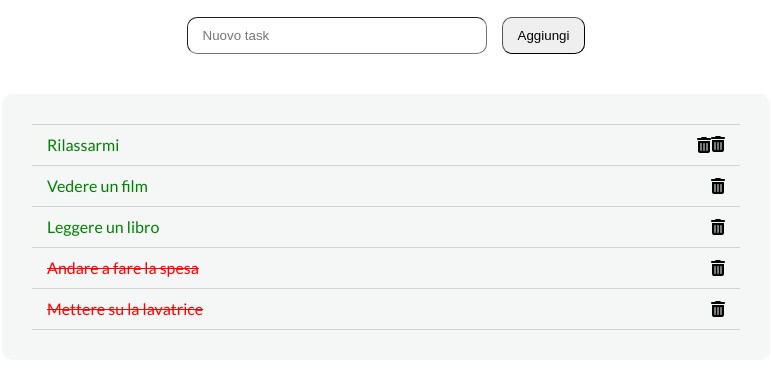
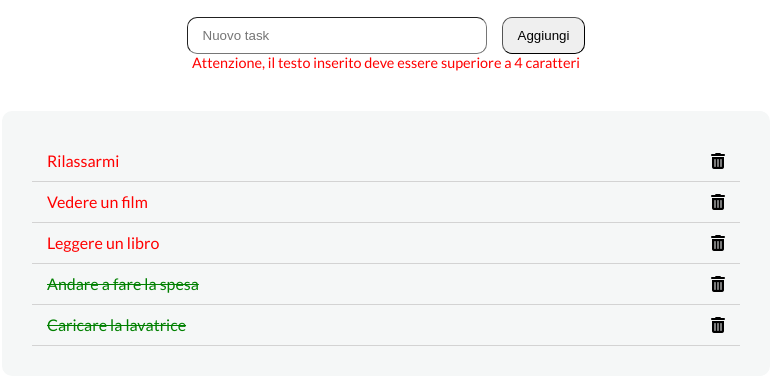
Before and after one commit to ElenaRuscitto/vue-todolist, a plain HTML site: page index.html in a window 1280 px wide. Both pictures are taken after a click on the button "Aggiungi". Shown: the part 73-458 px from the top of the page, without its empty margins (254-1025 px from the left). Drawn offline with nearby package versions, Linux system fonts and the light colour scheme.

Commit message:
[add] bonus 1

```diff
--- a/index.html
+++ b/index.html
@@ -31,12 +31,12 @@
     <div class="new-task">
 
       <input
-        v-model.trim="newTask.todo"
+        v-model.trim="todoString"
         @keyup.enter="addTask"
         placeholder="Nuovo task"
         type="text">
       <button @click="addTask">Aggiungi</button>
-      <p class="error"></p>
+      <p class="error">{{messageError}}</p>
     </div>
 
     <div class="task-container">
@@ -46,8 +46,8 @@
         <li v-for="(task, indice) in todoList">
 
           <!-- quando è falsa todo niente e qnd è vera, la sottolineo -->
-          <span v-if="!task.isDone " :class="'green'"> {{ task.todo }} </span>
-          <span v-else :style="{'text-decoration' : 'line-through'}" :class="'red'"> {{ task.todo }} </span>
+          <span v-if="!task.isDone " :class="'red'"> {{ task.todo }} </span>
+          <span v-else :style="{'text-decoration' : 'line-through'}" :class="'green'"> {{ task.todo }} </span>
           <i @click="deleteTask(indice)" class="fa-solid fa-trash-can"></i>
         </li>
 
--- a/js/script.js
+++ b/js/script.js
@@ -26,7 +26,7 @@ createApp ({
         },
 
         {
-          todo: 'Mettere su la lavatrice',
+          todo: 'Caricare la lavatrice',
           isDone: true
         },
       ],
@@ -37,8 +37,8 @@ createApp ({
         isDone: false
       },
 
-
-
+      messageError: '',
+      todoString: ''
     }
   },
 
@@ -46,12 +46,26 @@ createApp ({
 
     // stampo i todo nell'htmls
     addTask() {
-      this.todoList.unshift(this.newTask)
+      // condizione per il messaggio errore sotto i 4 caratteri
+      if(this.todoString.length < 4) {
 
-      this.newTask = {
-        todo: '',
-        isDone: false
-      };
+        this.messageError = 'Attenzione, il testo inserito deve essere superiore a 4 caratteri';
+
+
+      } else {
+
+        this.newTask = {
+          todo : this.todoString,
+          isDone: false
+
+        };
+        // reset errormessage
+        this.todoList.unshift(this.newTask);
+        this.messageError = '';
+
+      }
+      // reset stringa
+      this.todoString = ''
     },
 
     deleteTask(indice) {
```
